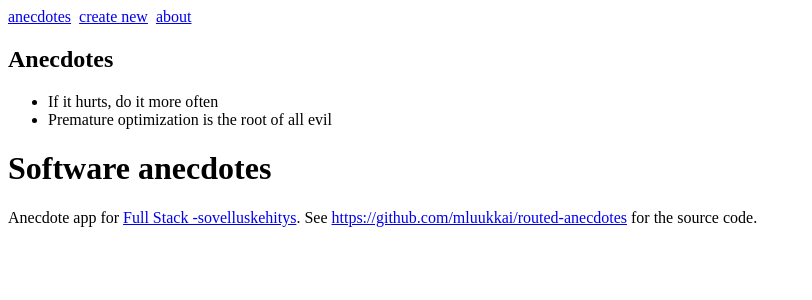
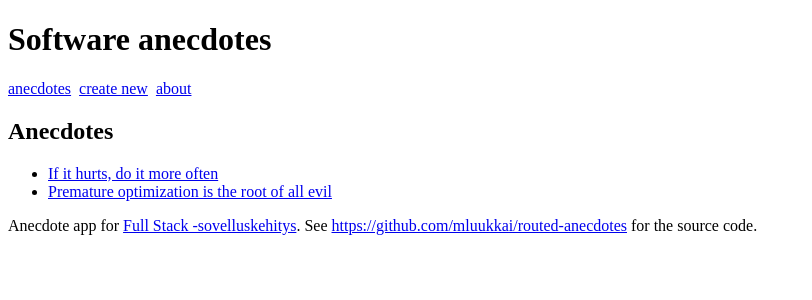
Before and after one commit to viuh/mop06_routedanecdotes, a React (Create React App) app: page / in a window 1280 px wide. Shown: the top 300 px of the page, without its empty margins (0-812 px from the left). Built offline with nearby package versions, Linux system fonts and the light colour scheme.

Commit message:
6.17 :coffee:

```diff
--- a/src/App.js
+++ b/src/App.js
@@ -2,22 +2,31 @@ import React from 'react'
 import { BrowserRouter as Router, Route, Link } from 'react-router-dom'
 
 
-/*const Menu = () => (
-  <div>
-    <a href='#'>anecdotes</a>&nbsp;
-    <a href='#'>create new</a>&nbsp;
-    <a href='#'>about</a>&nbsp;
-  </div>
-)*/
+const AnecdoteList = ({ anecdotes }) => (
 
-const AnecdoteList = ({ anecdotes }) => (
   <div>
     <h2>Anecdotes</h2>
     <ul>
-      {anecdotes.map(anecdote => <li key={anecdote.id} >{anecdote.content}</li>)}
+      {anecdotes.map(anecdote =>
+        <li key={anecdote.id}>
+        <Link to={`/anecdotes/${anecdote.id}`}>{anecdote.content}</Link>
+        </li>
+      )}
     </ul>
   </div>
 )
+
+const Anecdote = ( { anecdote }) => (
+  <div>
+    <h2>{anecdote.content}</h2>
+    <br/>
+    has {anecdote.votes} votes<br/><br/>
+    for more info see <a target="_new" href={anecdote.info}>{anecdote.info}</a>
+    <br/><br/><br/>
+  </div>
+)
+
+
 
 const About = () => (
   <div>
@@ -121,8 +130,10 @@ class App extends React.Component {
     this.setState({ anecdotes: this.state.anecdotes.concat(anecdote) })
   }
 
-  anecdoteById = (id) =>
-    this.state.anecdotes.find(a => a.id === id)
+  anecdoteById = (id) => {
+    let res = this.state.anecdotes.find(a => a.id === id)
+    return res   //returning as array otherwise AL croaks.
+  }
 
   vote = (id) => {
     const anecdote = this.anecdoteById(id)
@@ -142,16 +153,24 @@ class App extends React.Component {
       <div>
         <Router>
         <div>
+        <h1>Software anecdotes</h1>
+
           <div>
               <Link to="/">anecdotes</Link> &nbsp;
               <Link to="/create">create new</Link> &nbsp;
               <Link to="/about">about</Link>
           </div>
+
         <Route exact path="/" render={()=><AnecdoteList anecdotes={this.state.anecdotes} />} />
+        <Route exact path="/anecdotes" render={()=><AnecdoteList anecdotes={this.state.anecdotes} />} />
+
         <Route path="/create" render={()=><CreateNew addNew={this.addNew}/>} />
         <Route exact path="/about" render={()=><About />}/>
 
-        <h1>Software anecdotes</h1>
+        <Route exact path="/anecdotes/:id" render={({match})=>
+          <Anecdote anecdote={this.anecdoteById(match.params.id)} />}
+        />
+
           <Footer />
         </div>
         </Router>
```
